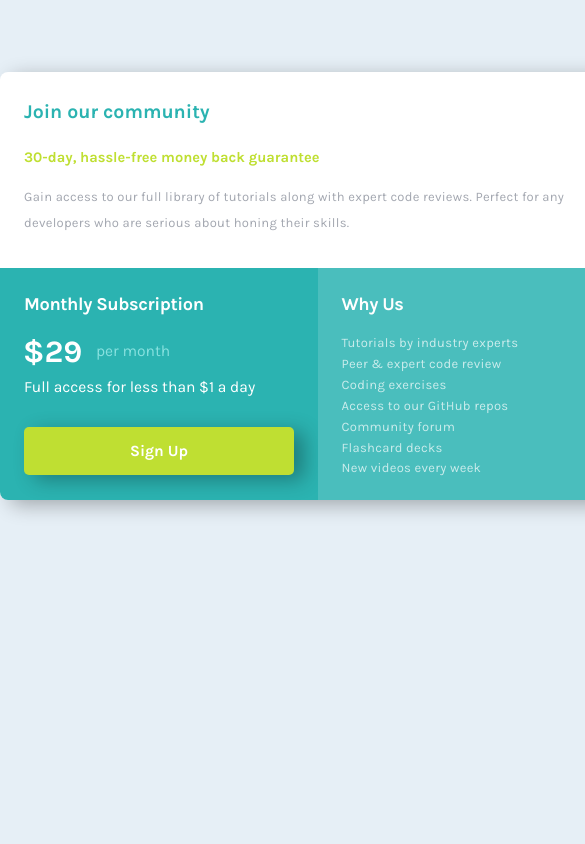
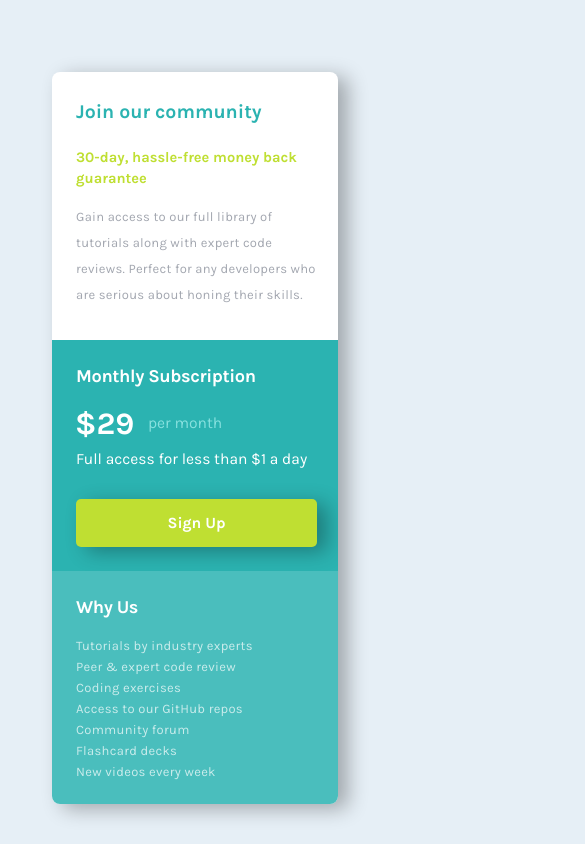
Before and after one commit to thatbookshopguy/single-price-grid-component-challenge, a plain HTML site: page index.html in a window 390 px wide. Shown: the top 844 px of the page, 585 px wide, since content can reach past the window. Drawn offline with Linux system fonts and the light colour scheme.

Commit message:
responsive layout fixed

```diff
--- a/css/main.css
+++ b/css/main.css
@@ -393,7 +393,7 @@ button:not([disabled]) {
   -webkit-border-radius: 8px;
      -moz-border-radius: 8px;
           border-radius: 8px;
-  min-width: 635px;
+  width: 635px;
   -webkit-box-shadow: 10px 5px 20px 0 rgba(0, 0, 0, 0.3);
      -moz-box-shadow: 10px 5px 20px 0 rgba(0, 0, 0, 0.3);
           box-shadow: 10px 5px 20px 0 rgba(0, 0, 0, 0.3);
@@ -416,7 +416,8 @@ button:not([disabled]) {
   background-color: #4abebd; }
   @media (max-width: 1024px) {
     .about {
-      padding: 26px 0 24px 24px; } }
+      padding: 26px 0 24px 24px;
+      width: 100%; } }
 
 .about__title {
   margin: 0;
@@ -483,7 +484,8 @@ button:not([disabled]) {
   background-color: #2bb3b1; }
   @media (max-width: 1024px) {
     .subscribe {
-      padding: 26px 0 24px 24px; } }
+      padding: 26px 0 24px 24px;
+      width: 100%; } }
 
 .subscribe__title {
   margin: 0;
```
Also changed, not shown: 1 other file.
